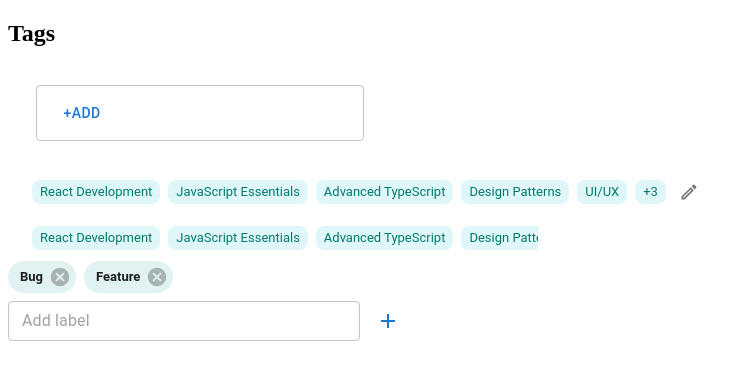
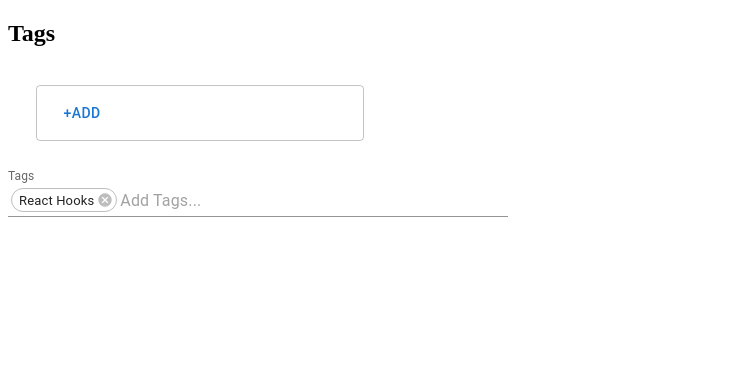
Before and after one commit to PrithiSelvan/react_tags, a React (Vite) app in the folder custom_tags/: page / in a window 1280 px wide. Shown: the top 380 px of the page, without its empty margins (0-752 px from the left). Built offline with nearby package versions, Linux system fonts and the light colour scheme.

Commit message:
tag changes

```diff
--- a/custom_tags/src/App.tsx
+++ b/custom_tags/src/App.tsx
@@ -1,14 +1,16 @@
 import JiraLabels from "./components/JiraLabels";
 import MultiTag from "./components/MultiTag";
+import TagOption from "./components/TagOption";
 import Tags from "./components/Tags";
 import TagsInput from "./components/TagsInput";
 const App = () => {
   return (
     <div>
       <TagsInput />
-      <Tags/>
-      <MultiTag />
-      <JiraLabels />
+      <TagOption />
+      {/* <Tags/> */}
+      {/* <MultiTag /> */}
+      {/* <JiraLabels /> */}
     </div>
   );
 };
--- a/custom_tags/src/components/MultiTag.tsx
+++ b/custom_tags/src/components/MultiTag.tsx
@@ -28,7 +28,7 @@ const initialTags: Tag[] = [
 ];
 
 const allTags: Tag[] = [
-  { id: 101, label: '123456789012345678901234567890' },
+  { id: 101, label: 'Server' },
   { id: 102, label: 'React Hooks' },
   { id: 103, label: 'TypeScript Type' },
   { id: 104, label: 'Node.js Express' },
--- /dev/null
+++ b/custom_tags/src/components/TagOption.tsx
@@ -0,0 +1,91 @@
+import * as React from 'react';
+import Chip from '@mui/material/Chip';
+import Autocomplete from '@mui/material/Autocomplete';
+import TextField from '@mui/material/TextField';
+import Stack from '@mui/material/Stack';
+import Button from '@mui/material/Button';
+
+type Tag = {
+  id: number;
+  label: string;
+};
+
+const allTags: Tag[] = [
+  { id: 101, label: 'Server' },
+  { id: 102, label: 'React Hooks' },
+  { id: 103, label: 'TypeScript Type' },
+  { id: 104, label: 'Node.js Express' },
+  { id: 105, label: 'GraphQL Resolvers' },
+];
+
+const TagOption = () => {
+  const defaultTags = [allTags[1].label];
+  const [selectedTags, setSelectedTags] = React.useState<string[]>(defaultTags);
+  const [availableOptions, setAvailableOptions] = React.useState<string[]>(
+    allTags.map((tag) => tag.label).filter((option) => !defaultTags.includes(option))
+  );
+  const [showSaveButton, setShowSaveButton] = React.useState<boolean>(false);
+
+  const handleChange = (_event: any, newValue: string[]) => {
+    const lowerCaseTags = new Set(newValue.map((tag) => tag.toLowerCase()));
+    const uniqueTags = Array.from(lowerCaseTags);
+    setSelectedTags(uniqueTags);
+    setAvailableOptions(
+      allTags.map((tag) => tag.label).filter((option) => !lowerCaseTags.has(option.toLowerCase()))
+    );
+    setShowSaveButton(uniqueTags.length > 0); // Show save button when tags are selected
+  };
+
+  const handleSave = () => {
+    // You can replace this with actual saving logic (e.g., API call or state update)
+    console.log('Tags saved:', selectedTags);
+    setShowSaveButton(false); // Hide save button after saving
+  };
+
+  return (
+    <Stack spacing={3} sx={{ width: 500 }}>
+      <Autocomplete
+        multiple
+        id="tags-outlined"
+        options={availableOptions}
+        value={selectedTags}
+        onChange={handleChange}
+        filterSelectedOptions
+        freeSolo
+        filterOptions={(options, state) => {
+          const inputValue = state.inputValue.toLowerCase();
+          return options.filter((option) => option.toLowerCase().includes(inputValue));
+        }}
+        renderTags={(value, getTagProps) =>
+          value.map((option, index) => {
+            const { key, ...tagProps } = getTagProps({ index });
+            return (
+              <Chip variant="outlined" label={option} size="small" key={key} {...tagProps} />
+            );
+          })
+        }
+        renderInput={(params) => (
+          <TextField
+            {...params}
+            variant="standard"
+            label="Tags"
+            placeholder="Add Tags..."
+          />
+        )}
+      />
+
+      {showSaveButton && (
+        <Button
+          variant="text"
+          color="primary"
+          onClick={handleSave}
+          sx={{ marginTop: 2 }}
+        >
+          Save
+        </Button>
+      )}
+    </Stack>
+  );
+};
+
+export default TagOption;
```
